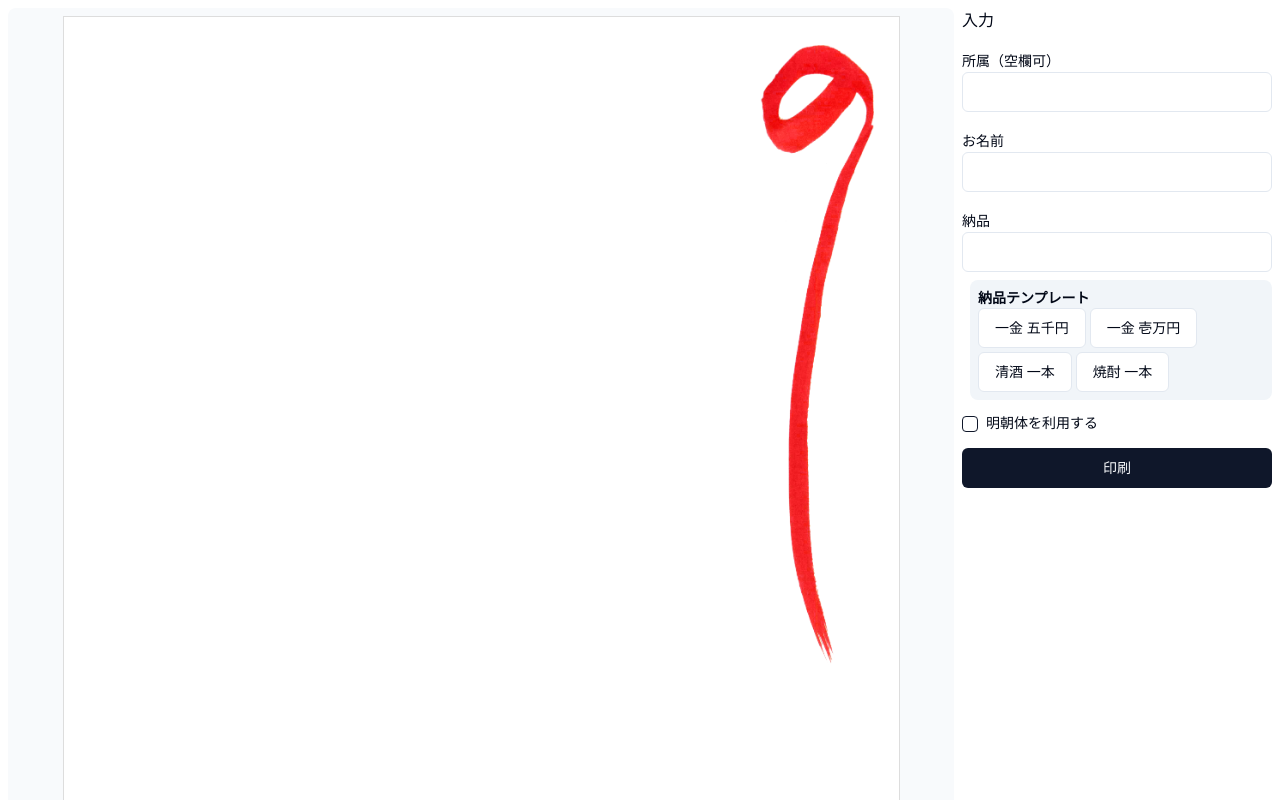
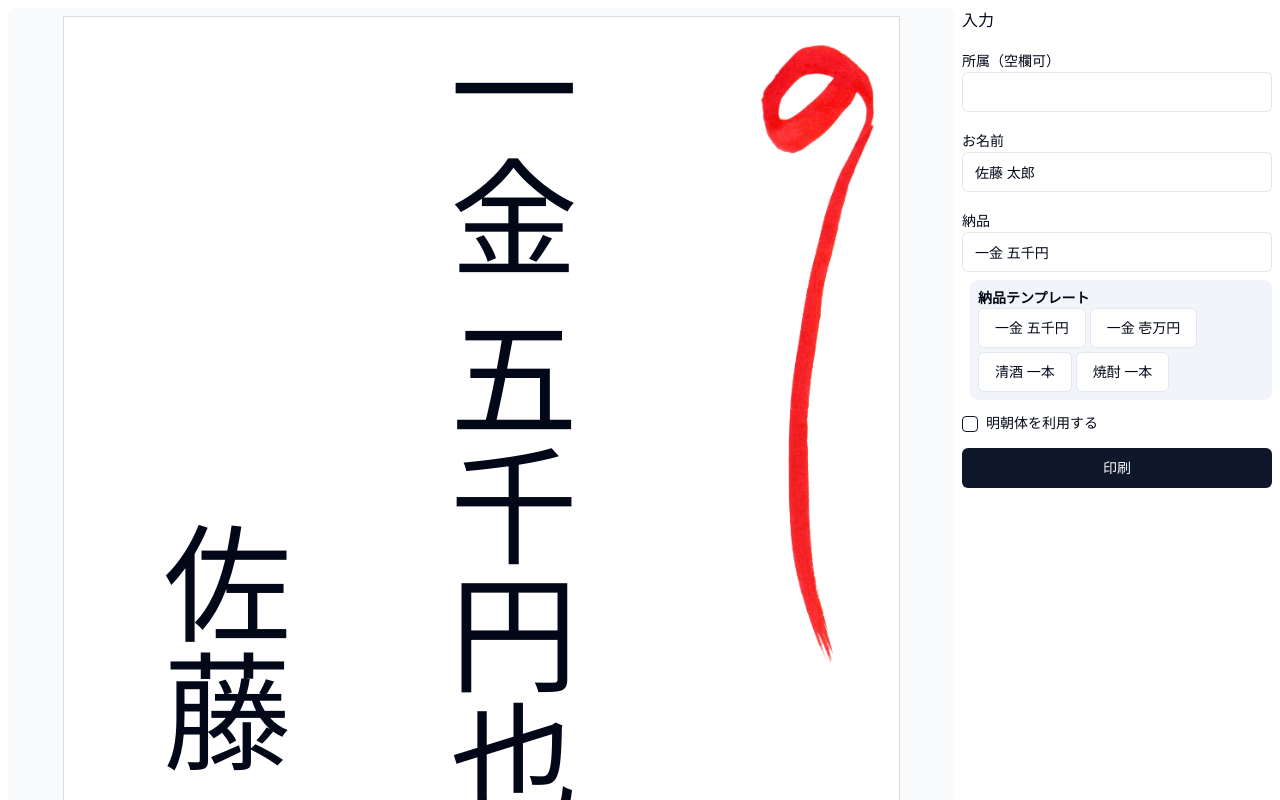
Before and after one commit to Remicck/noshi_generator, a React (Vite) app: page / in a window 1280 px wide. Shown: the top 800 px of the page. Built offline with nearby package versions, Linux system fonts and the light colour scheme; a web font is replaced by a local one.

Commit message:
デフォルト値を登録

```diff
--- a/src/const.ts
+++ b/src/const.ts
@@ -3,8 +3,8 @@ import { FormValue } from '@/type';
 // フォームの初期値
 export const initialFormValue: FormValue = {
   department: '',
-  name: '',
-  item: '',
+  name: '佐藤 太郎',
+  item: '一金 五千円',
 };
 
 // 納品物のリスト
```
